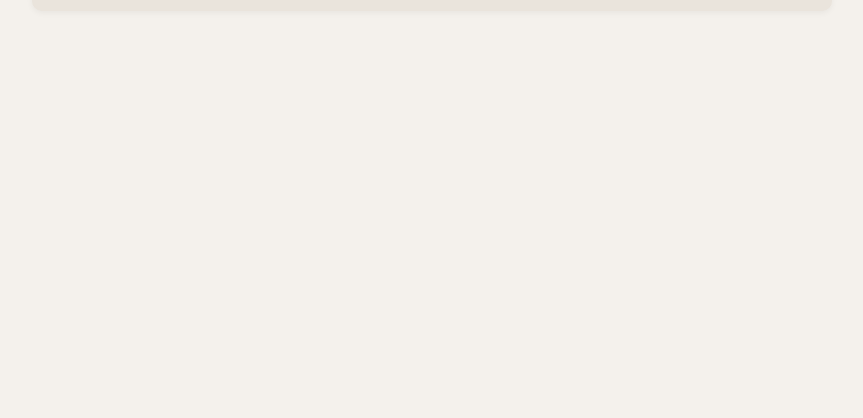
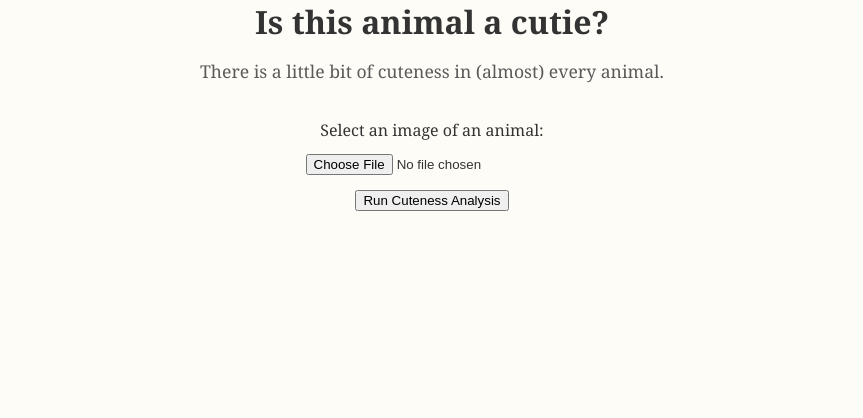
Before and after one commit to LaurenLiebhaber/cute-animal-checker, a Flask app: page / in a window 1280 px wide. Shown: the part 382-800 px from the top of the page, without its empty margins (208-1071 px from the left). Run offline with Flask 3, Linux system fonts and the light colour scheme.

Commit message:
Add custom header image and updated HTML

```diff
--- a/templates/index.html
+++ b/templates/index.html
@@ -3,94 +3,62 @@
   <head>
     <meta charset="utf-8">
     <title>Is this animal a cutie?</title>
-    <link href="https://fonts.googleapis.com/css2?family=Merriweather&display=swap" rel="stylesheet">
     <style>
       body {
-        font-family: 'Merriweather', serif;
-        background-color: #f4f1ec;
-        color: #2c2c2c;
+        font-family: "Georgia", serif;
+        text-align: center;
         padding: 2em;
-        line-height: 1.6;
-        max-width: 800px;
-        margin: 0 auto;
+        background-color: #fefcf6;
+        color: #333;
       }
-
+      header img {
+        max-width: 100%;
+        height: auto;
+        border-radius: 10px;
+        margin-bottom: 1em;
+      }
       h1 {
-        font-size: 2.2em;
-        color: #3b3b3b;
-        margin-bottom: 0.4em;
-        border-bottom: 2px solid #c4b7a6;
-        padding-bottom: 0.3em;
+        font-size: 2em;
+        margin-bottom: 0.5em;
       }
-
       p.subheader {
         font-size: 1.1em;
-        color: #4a4a4a;
+        max-width: 700px;
+        margin: 0 auto 2em;
+        color: #5a5a5a;
+      }
+      form {
         margin-bottom: 2em;
       }
-
-      form {
-        background-color: #eae4dc;
-        padding: 1.5em;
-        border-radius: 10px;
-        box-shadow: 0 2px 6px rgba(0, 0, 0, 0.05);
-        margin-bottom: 2em;
+      input[type="file"] {
+        margin: 1em 0;
       }
-
-      label {
+      .result {
+        font-size: 1.3em;
+        margin-top: 1em;
         font-weight: bold;
-        display: block;
-        margin-bottom: 0.5em;
       }
-
-      input[type="file"] {
-        font-size: 1em;
-        margin-bottom: 1em;
-      }
-
-      button {
-        background-color: #a3b18a;
-        color: #fff;
-        border: none;
-        padding: 0.6em 1.2em;
-        font-size: 1em;
-        border-radius: 6px;
-        cursor: pointer;
-        transition: background-color 0.3s ease;
-      }
-
-      button:hover {
-        background-color: #8a9e7c;
-      }
-
-      .result {
-        background-color: #dde5b6;
-        padding: 1em;
-        border-left: 4px solid #a98467;
-        font-size: 1.1em;
-        margin-top: 1em;
-      }
-
-      .preview {
-        display: block;
+      .uploaded-image {
         margin-top: 1em;
         max-width: 300px;
-        border-radius: 6px;
-        box-shadow: 0 1px 5px rgba(0, 0, 0, 0.1);
+        border-radius: 10px;
       }
     </style>
   </head>
   <body>
+    <header>
+      <img src="{{ url_for('static', filename='header.jpg') }}" alt="Cute animal collage banner">
+    </header>
+
     <h1>Is this animal a cutie?</h1>
 
     <p class="subheader">
-      If you look past what society tells us is scary or gross or creepy about many of these misunderstood and underappreciated species, you'll find they are quite precious.
+      There is a little bit of cuteness in (almost) every animal.
     </p>
 
     <form method="post" enctype="multipart/form-data">
-      <label for="image">Select an image of an animal:</label>
-      <input type="file" name="image" accept="image/*" required>
-      <br>
+      <label for="image">Select an image of an animal:</label><br>
+      <input type="file" name="image" accept="image/*" required><br>
       <button type="submit">Run Cuteness Analysis</button>
     </form>
 
@@ -99,7 +67,7 @@
     {% endif %}
 
     {% if uploaded_image %}
-      <img src="{{ uploaded_image }}" alt="Uploaded animal image" class="preview">
+      <img src="{{ uploaded_image }}" alt="Uploaded animal" class="uploaded-image">
     {% endif %}
   </body>
 </html>
```
Also changed, not shown: static/Cutie Banner.png (added), 3 other files.
